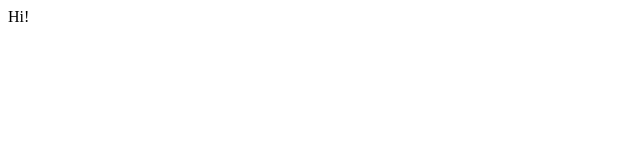
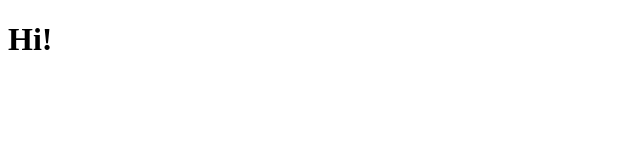
Before and after one commit to Likita/testRepo, a plain HTML site: page index.html in a window 1280 px wide. Shown: the whole page, without its empty margins (0-640 px from the left). Drawn offline with Linux system fonts and the light colour scheme.

Commit message:
Add tag h1

```diff
--- a/index.html
+++ b/index.html
@@ -5,6 +5,6 @@
   <title>Day 3</title>
 </head>
 <body>
-  Hi!
+  <h1>Hi!</h1>
 </body>
 </html>
```
